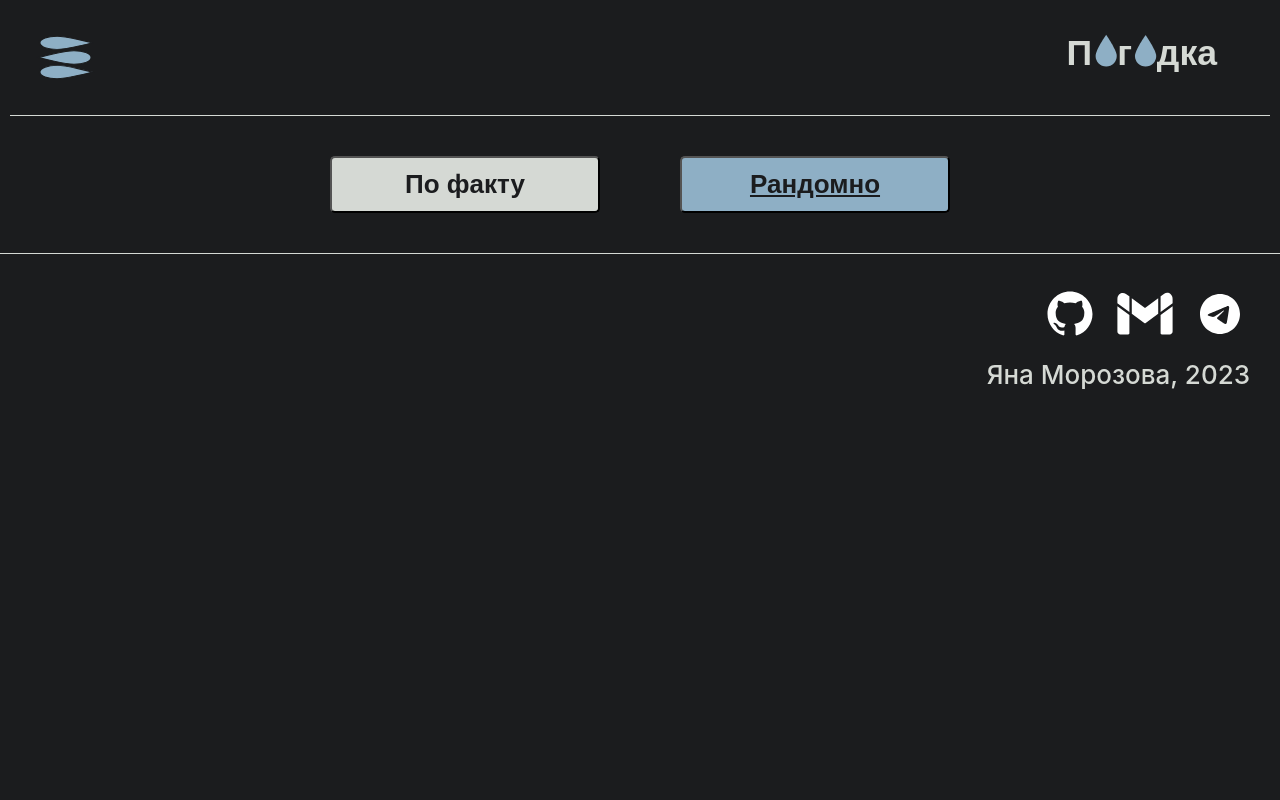
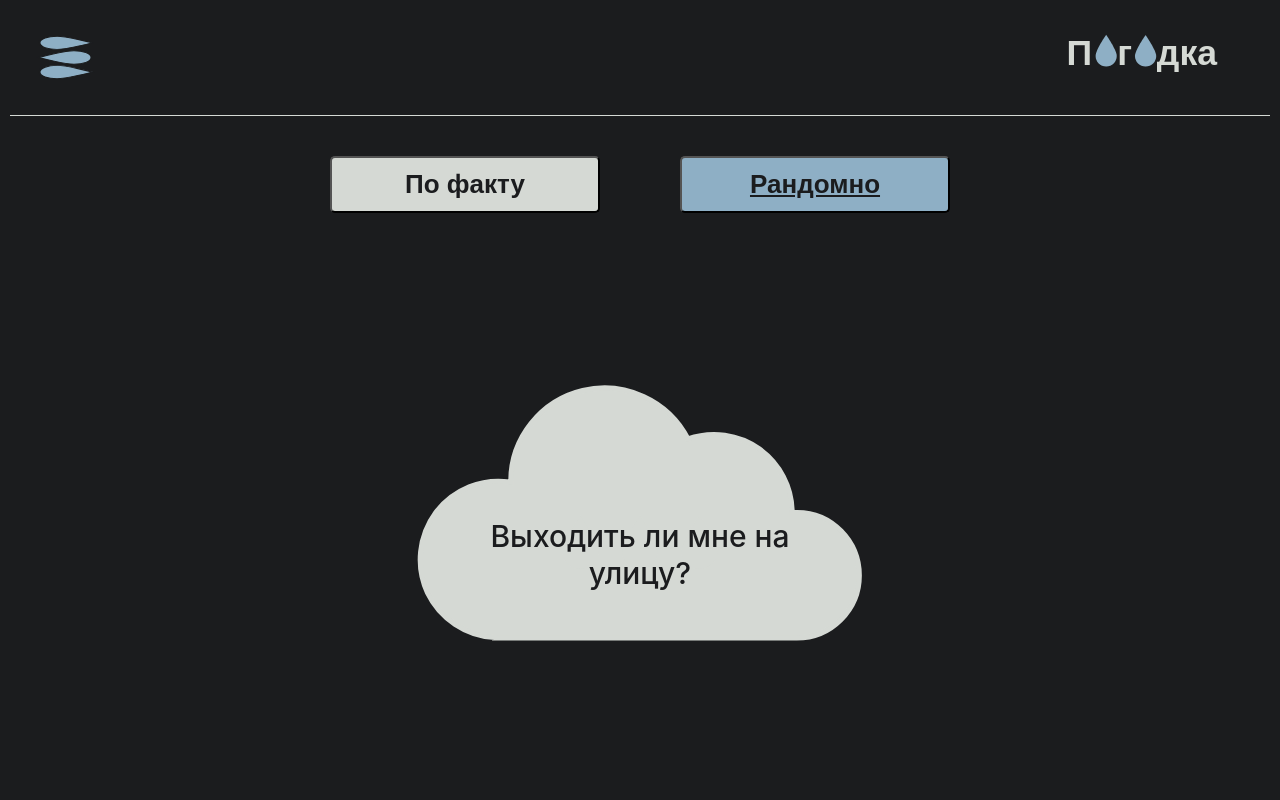
Before and after one commit to Yanabonne/weather-like, a React (Create React App) app: page /go-out in a window 1280 px wide. Both pictures are taken after a click on the button "Рандомно". Shown: the top 800 px of the page. Built offline with nearby package versions, Linux system fonts and the light colour scheme.

Commit message:
feat: add random choice page in GoOut page

```diff
--- a/src/pages/GoOut/GoOut.js
+++ b/src/pages/GoOut/GoOut.js
@@ -2,7 +2,8 @@ import React from "react";
 import "./GoOut.css";
 import SelectButtons from "../../widgets/SelectButtons/SelectButtons.js";
 import Clothes from "../../widgets/Clothes/Clothes.js";
-import Weather from "../../widgets/Weather/Weather";
+import Weather from "../../widgets/Weather/Weather.js";
+import RandomGoOut from "../../widgets/RandomGoOut/RandomGoOut.js";
 import { getWeatherByCity } from "../../shared/Api/Api.js";
 
 function GoOut() {
@@ -76,6 +77,7 @@ function GoOut() {
             : "Выходить на улицу не рекомендую"}
         </h2>
       )}
+      {isRandom && <RandomGoOut /> }
     </div>
   );
 }
--- a/src/shared/constants/constants.js
+++ b/src/shared/constants/constants.js
@@ -54,3 +54,7 @@ export const weatherGroups = {
         description: "Пример одежды для температуры от плюс 24"
     }
 }
+
+export const randomAnswers = [
+    'Да', 'Нет', 'Даже не думай!', 'Спроси друга', 'Однозначно нет', 'Конечно да'
+]
--- /dev/null
+++ b/src/widgets/RandomGoOut/RandomGoOut.css
@@ -0,0 +1,25 @@
+.random {
+  outline: none;
+  background: none;
+  border: none;
+  background-image: url(../../images/random-cloud.svg);
+  width: 500px;
+  height: 500px;
+  background-size: contain;
+  background-position: center;
+  background-repeat: no-repeat;
+  text-align: center;
+  font-family: "Inter";
+  font-style: normal;
+  font-weight: 500;
+  font-size: 30px;
+  line-height: 1.25;
+  padding: 165px 80px 80px;
+  box-sizing: border-box;
+  color: #1b1c1e;
+  will-change: background-image;
+}
+
+.random__raindrop {
+    background-image: url(../../images/random-cloud-rain.svg);
+}
--- /dev/null
+++ b/src/widgets/RandomGoOut/RandomGoOut.js
@@ -0,0 +1,32 @@
+import React from "react";
+import "./RandomGoOut.css";
+import { randomAnswers } from "../../shared/constants/constants";
+
+function RandomGoOut() {
+  const [isRaindropSeen, setIsRaindropSeen] = React.useState(false);
+  const [buttonText, setButtonText] = React.useState('Выходить ли мне на улицу?');
+
+  function getRandomAnswer() {
+    setButtonText(randomAnswers[Math.floor(Math.random() * randomAnswers.length)]);
+    setIsRaindropSeen(false);
+  }
+
+  function onButtonClick(e) {
+    if (!e.target.classList.contains("random__raindrop")) {
+        setButtonText('');
+        setIsRaindropSeen(true);
+        setTimeout(getRandomAnswer, 2000);
+    }
+  }
+
+  return (
+    <button
+      className={`${isRaindropSeen ? "random random__raindrop" : "random"}`}
+      onClick={onButtonClick}
+    >
+      {buttonText}
+    </button>
+  );
+}
+
+export default RandomGoOut;
```
